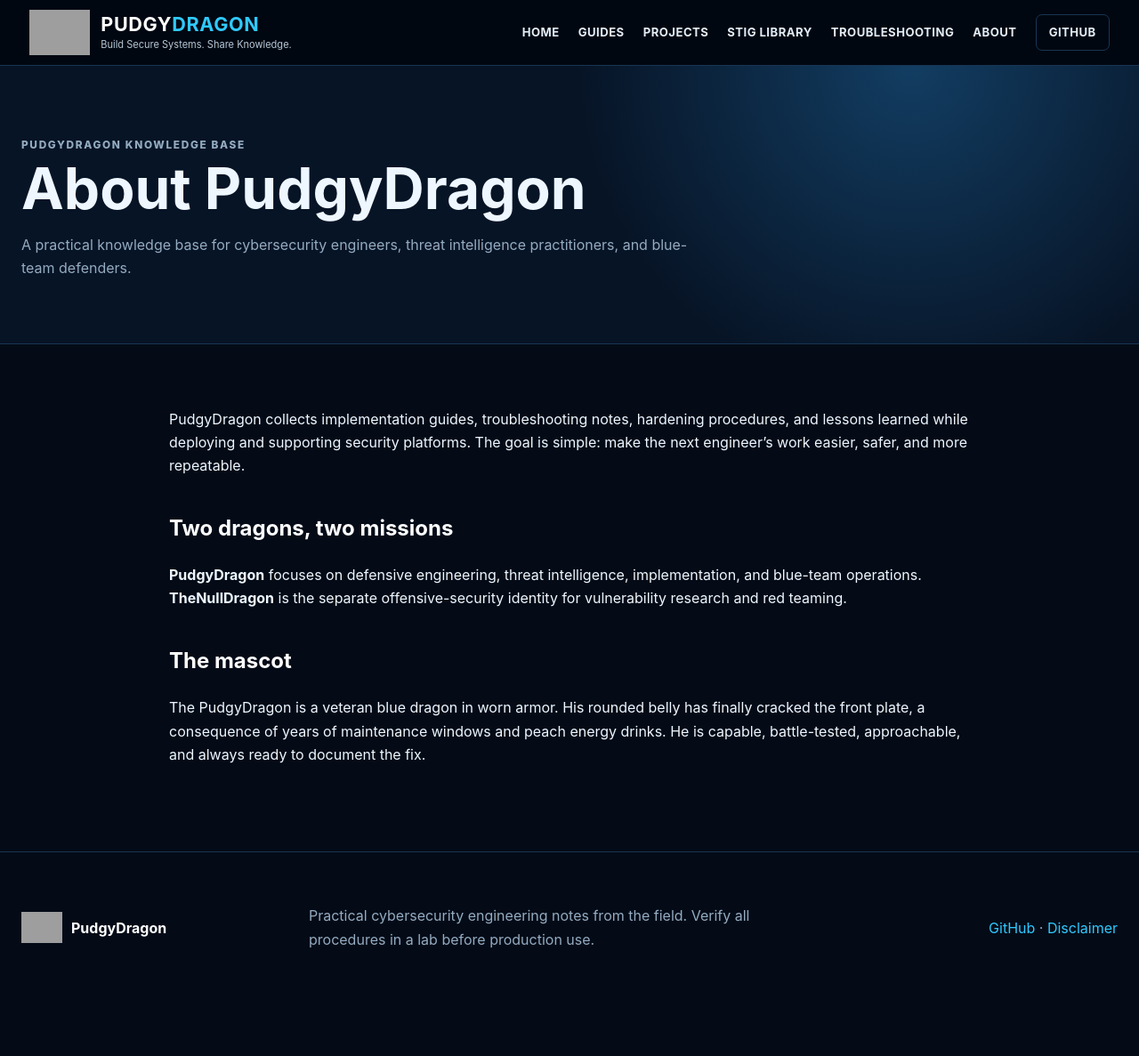
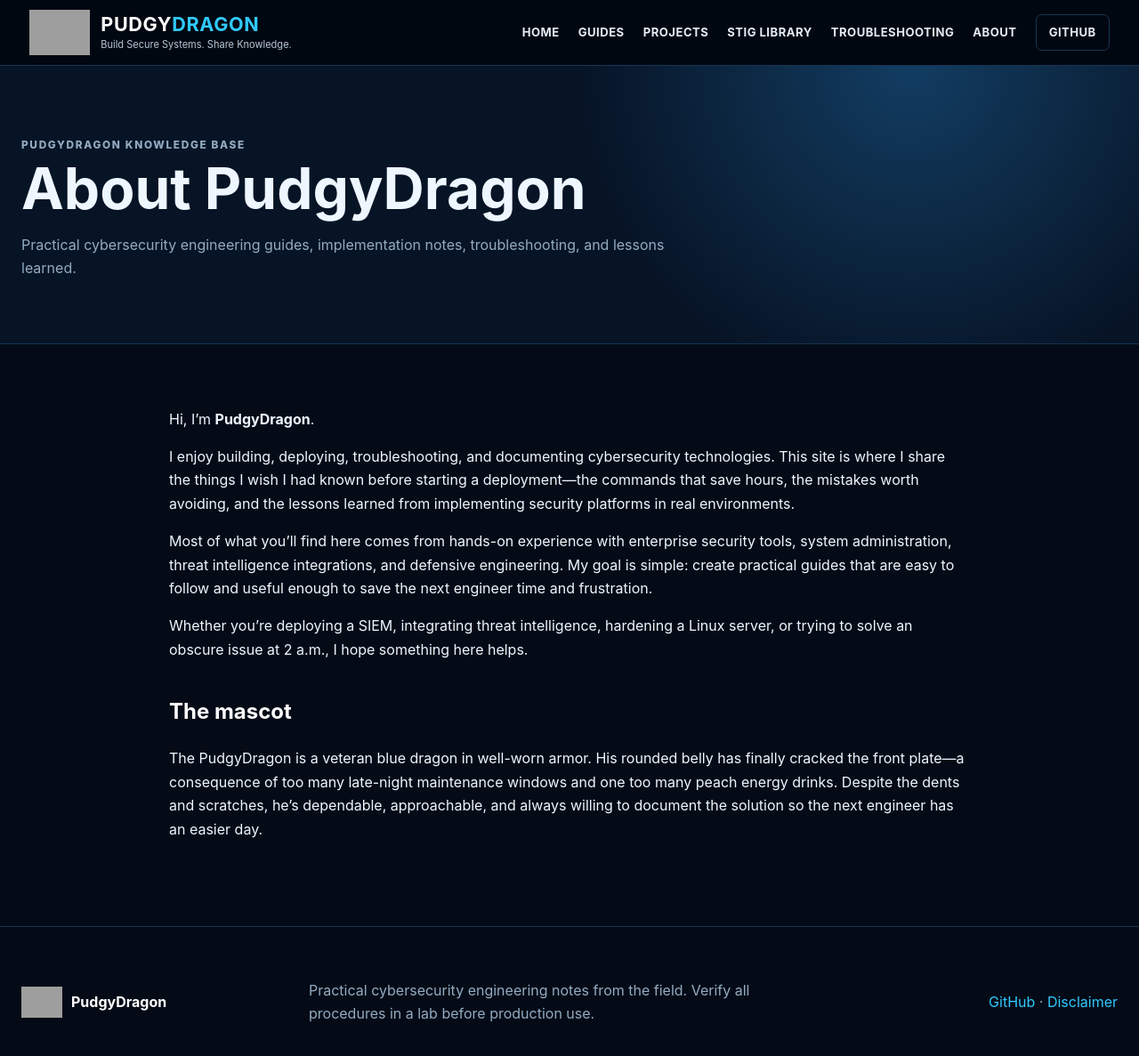
Before and after one commit to PudgyDragon/pudgydragon.github.io, a Jekyll site: the page built from about/index.md, in a window 1280 px wide and 1211 px high. Shown: the top 1187 px of the window at 89% size. Built offline with Jekyll 4.4.1, drawn with Linux system fonts in a browser that asks for light colours; grey boxes are pictures that could not be loaded.

Commit message:
Update index.md

```diff
--- a/about/index.md
+++ b/about/index.md
@@ -1,14 +1,17 @@
 ---
 layout: page
 title: About PudgyDragon
-description: A practical knowledge base for cybersecurity engineers, threat intelligence practitioners, and blue-team defenders.
+description: Practical cybersecurity engineering guides, implementation notes, troubleshooting, and lessons learned.
 ---
-PudgyDragon collects implementation guides, troubleshooting notes, hardening procedures, and lessons learned while deploying and supporting security platforms. The goal is simple: make the next engineer's work easier, safer, and more repeatable.
 
-## Two dragons, two missions
+Hi, I'm **PudgyDragon**.
 
-**PudgyDragon** focuses on defensive engineering, threat intelligence, implementation, and blue-team operations. **TheNullDragon** is the separate offensive-security identity for vulnerability research and red teaming.
+I enjoy building, deploying, troubleshooting, and documenting cybersecurity technologies. This site is where I share the things I wish I had known before starting a deployment—the commands that save hours, the mistakes worth avoiding, and the lessons learned from implementing security platforms in real environments.
+
+Most of what you'll find here comes from hands-on experience with enterprise security tools, system administration, threat intelligence integrations, and defensive engineering. My goal is simple: create practical guides that are easy to follow and useful enough to save the next engineer time and frustration.
+
+Whether you're deploying a SIEM, integrating threat intelligence, hardening a Linux server, or trying to solve an obscure issue at 2 a.m., I hope something here helps.
 
 ## The mascot
 
-The PudgyDragon is a veteran blue dragon in worn armor. His rounded belly has finally cracked the front plate, a consequence of years of maintenance windows and peach energy drinks. He is capable, battle-tested, approachable, and always ready to document the fix.
+The PudgyDragon is a veteran blue dragon in well-worn armor. His rounded belly has finally cracked the front plate—a consequence of too many late-night maintenance windows and one too many peach energy drinks. Despite the dents and scratches, he's dependable, approachable, and always willing to document the solution so the next engineer has an easier day.
```
